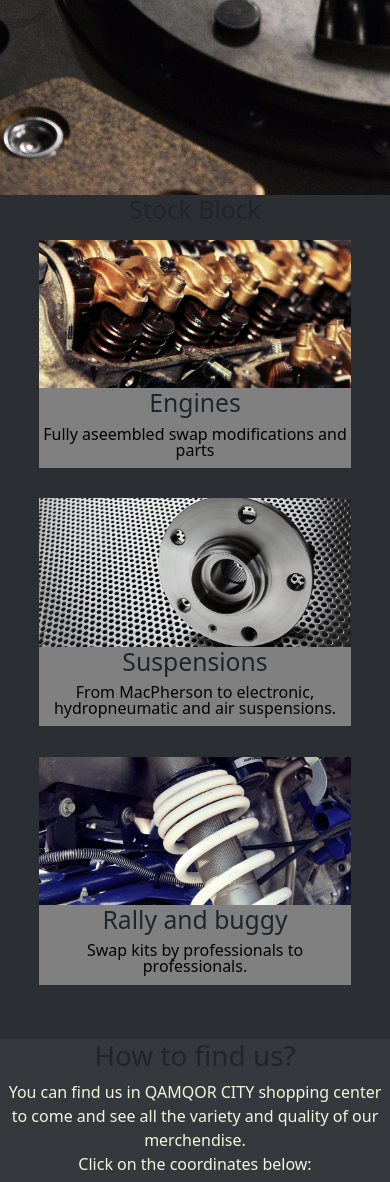
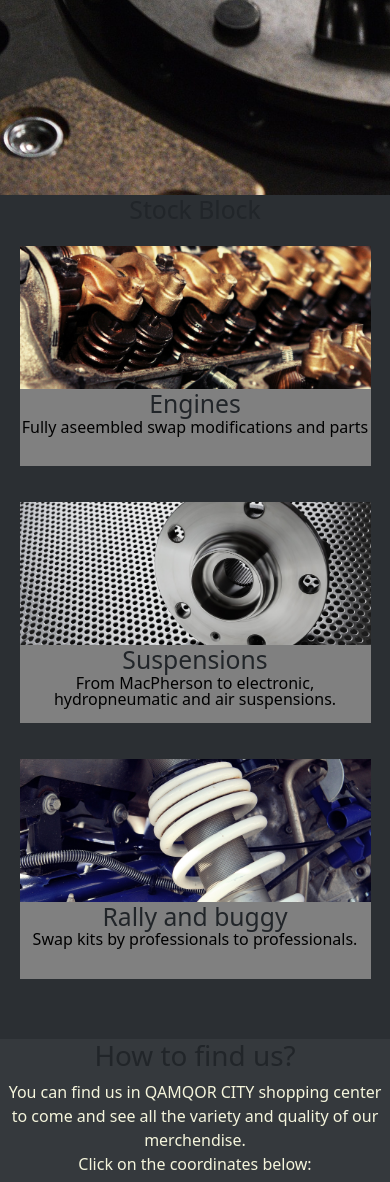
Before and after one commit to Askhab-Brz/parts, a Django app: page / in a window 390 px wide. Shown: the part 725-1907 px from the top of the page. Run offline with Django 4.2, Linux system fonts and the light colour scheme.

Commit message:
This should work

```diff
--- a/landing/static/landing/styles.css
+++ b/landing/static/landing/styles.css
@@ -195,8 +195,11 @@ a {
   font-size: 1em;
   height: 25vh;
   width: 25vw;
+  transition:  200ms ease-in-out
 
-  transition:  200ms ease-in-out
+}
+.wrap h2{
+  margin: 0px ;
 }
 .wrap img{
   width: 100%;
@@ -264,21 +267,25 @@ overflow: visible;
 
 }
 
+
 @media only screen and (max-width: 621px){
   .fwrap{
-
-   flex-direction: column;
-   gap: 3%;
-   margin-bottom: 2%;
+    flex-wrap: wrap;
+    flex-direction: column;
+    gap: 3%;
+    margin-bottom: 2%;
   }
   .wrap{
     word-wrap: break-word;
     line-height: 1em;
-    height: 30%;
-    width: 80%;
+    height: 29%;
+    width: 90%;
     background-color: gray;
   }
   .wrap img{
     height: 65%;
   }
+  .wrap:hover{
+    transform: scale(1.1);
+  }
 }
```
